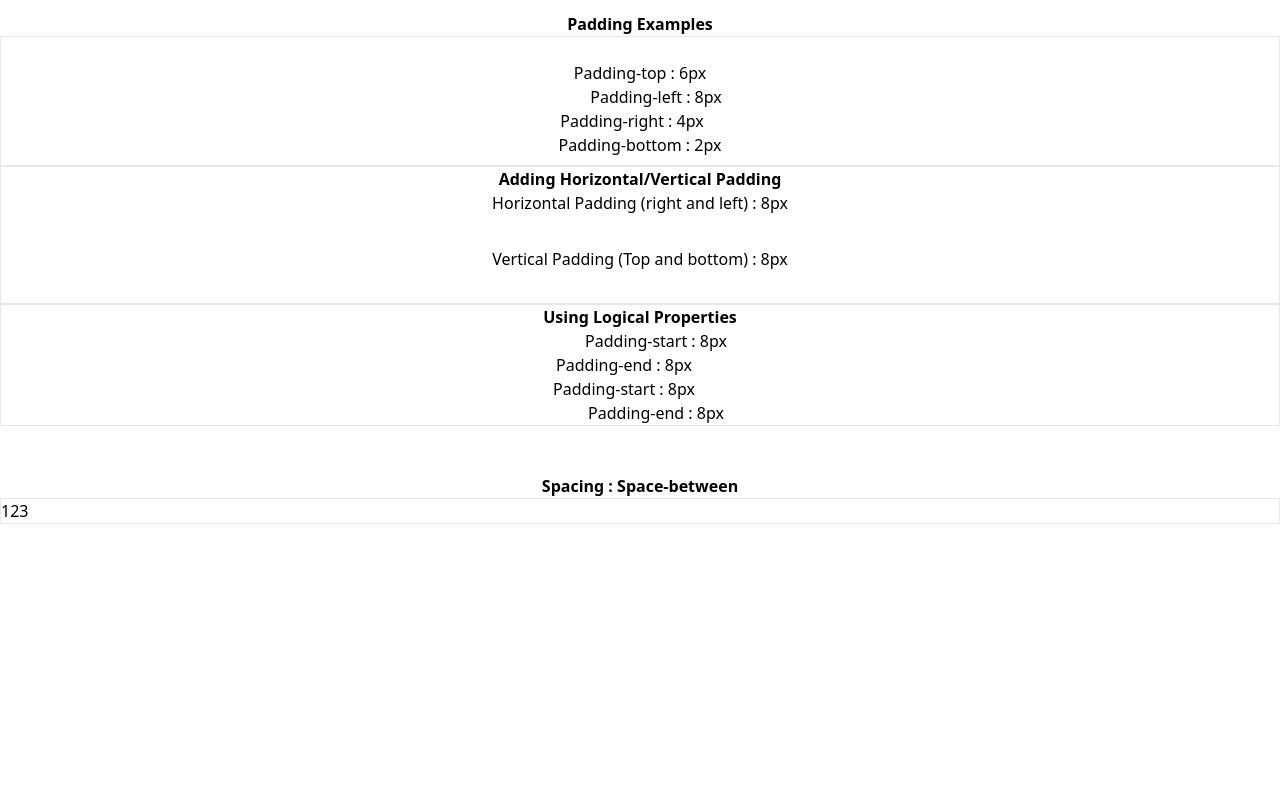
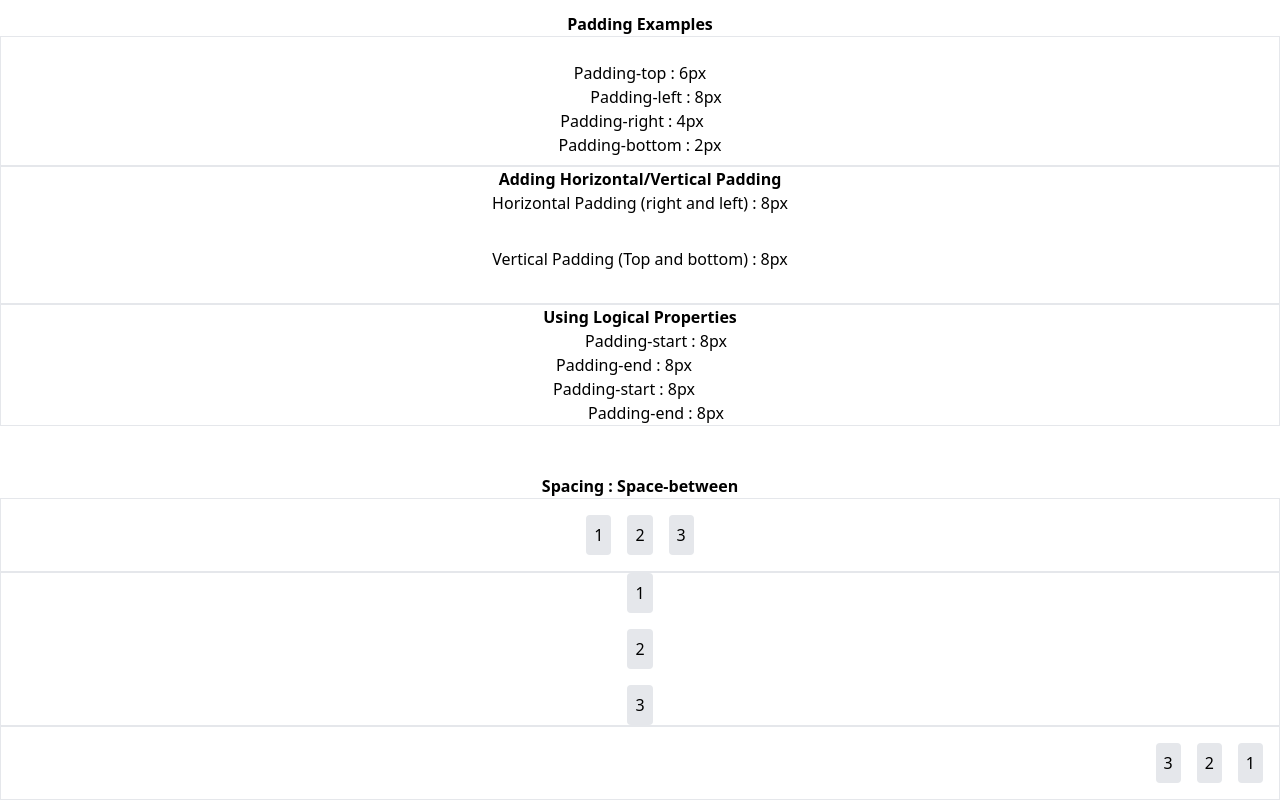
Before and after one commit to rajeevgi/Tailwind-CSS, a website built with Vite: page Project5/index.html in a window 1280 px wide. Shown: the part 442-1242 px from the top of the page. Before the commit the page ends 966 px from the top, so only its background shows below. Built offline with nearby package versions, Linux system fonts and the light colour scheme.

Commit message:
Space-between-reverse (space-x-reverse)

```diff
--- a/Project5/index.html
+++ b/Project5/index.html
@@ -56,11 +56,23 @@
     </div><br><br>
 
     <p class="font-bold text-center">Spacing : Space-between</p>
-    <div class="border">
-        <div class="flex space-x-20">
-            <div>1</div>
-            <div>2</div>
-            <div>3</div>
+    <div class="flex flex-col border p-4">
+        <div class="flex justify-center space-x-4">
+            <div class="bg-gray-200 p-2 rounded">1</div>
+            <div class="bg-gray-200 p-2 rounded">2</div>
+            <div class="bg-gray-200 p-2 rounded">3</div>
+        </div>
+    </div>
+    <div class="flex flex-col items-center border space-y-4">
+        <div class="bg-gray-200 p-2 rounded">1</div>
+        <div class="bg-gray-200 p-2 rounded">2</div>
+        <div class="bg-gray-200 p-2 rounded">3</div>
+    </div>
+    <div class="flex flex-col border p-4">
+        <div class="flex flex-row-reverse space-x-4 space-x-reverse">
+            <div class="bg-gray-200 p-2 rounded">1</div>
+            <div class="bg-gray-200 p-2 rounded">2</div>
+            <div class="bg-gray-200 p-2 rounded">3</div>
         </div>
     </div>
 </body>
```
Also changed, not shown: Project5/output.css.
